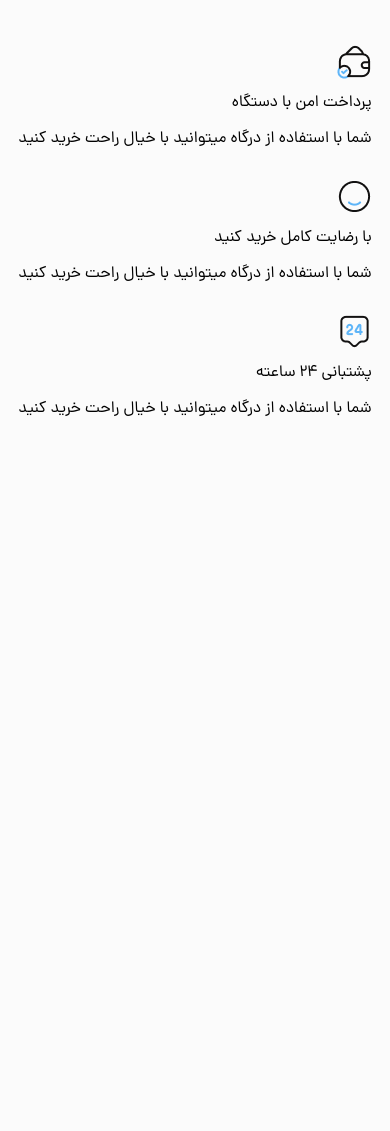
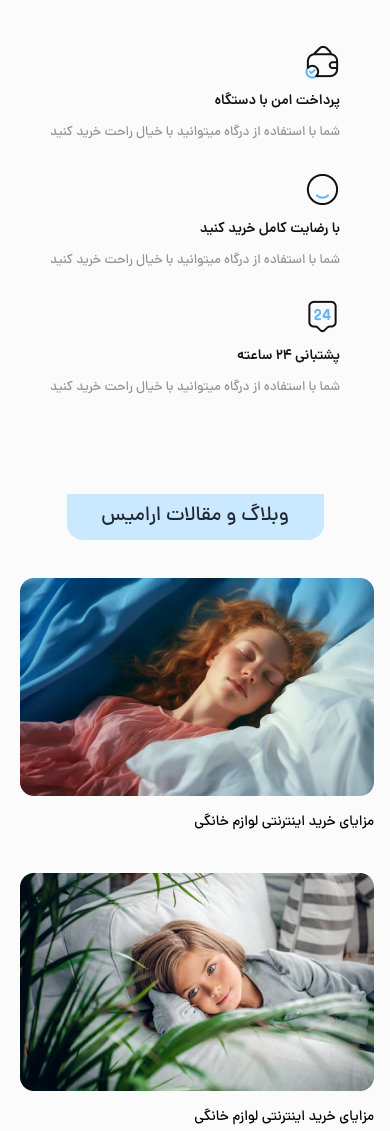
Before and after one commit to Amir-Sharafi-86/Aramis-shop, a website: page project/public/index.html in a window 390 px wide. Shown: the part 5050-6181 px from the top of the page. Before the commit the page ends 5471 px from the top, so only its background shows below. Drawn offline with nearby package versions, Linux system fonts and the light colour scheme.

Commit message:
a Section product And responsive

```diff
--- a/project/public/index.html
+++ b/project/public/index.html
@@ -428,13 +428,11 @@
             </div>
           </div>
         </div>
-
       </div>
     </div>
-
   </section>
   <!-- Section Satisfaction  -->
-  <section class="mt-[140px]" >
+  <section class="mt-[140px]  mb-[95px]" >
     <div class="container">
       <!-- Ttitle Section -->
       <div class="mb-12">
@@ -443,25 +441,57 @@
         </h1>
       </div>
       <!-- Grid Section -->
-      <div class="grid sm:grid-cols-2  md:grid-cols-4 lg:grid-cols-4 gap-7 justify-center items-center">
+      <div class="grid sm:grid-cols-2  md:grid-cols-3  gap-7 justify-center items-center">
         <!-- Satisfaction 1 -->
-        <div>
+        <div class="mx-auto">
           <img src="./images/Svg/Main/Svg-wallet-check (1).png"  alt="">
-          <P class="my-3">پرداخت امن با دستگاه</P>
-          <P>شما با استفاده از درگاه میتوانید با خیال راحت خرید کنید</P>
+          <P class="my-3 text-[#121111] text-[14px] md:text-base font-DanaDemibold">پرداخت امن با دستگاه</P>
+          <P class="font-DanaMedium text-[13px] text-[#929292]">شما با استفاده از درگاه میتوانید با خیال راحت خرید کنید</P>
         </div>
         <!-- Satisfaction 2 -->
-        <div>
+        <div class="mx-auto">
           <img src="./images/Svg/Main/grammerly.png "  alt="">
-          <P class="my-3">با رضایت کامل خرید کنید</P>
-          <P>شما با استفاده از درگاه میتوانید با خیال راحت خرید کنید</P>
+          <P class="my-3 text-[#121111] text-[14px] md:text-base font-DanaDemibold">با رضایت کامل خرید کنید</P>
+          <P class="font-DanaMedium text-[13px] text-[#929292]">شما با استفاده از درگاه میتوانید با خیال راحت خرید کنید</P>
         </div>
-        <div>
-          <img src="./images/Svg/Main/Svg-support (2).png "  alt="">
-          <P class="my-3">پشتبانی 24 ساعته</P>
-          <P>شما با استفاده از درگاه میتوانید با خیال راحت خرید کنید</P>
+        <div class="mx-auto">
+          <img src="./images/Svg/Main/Svg-support (2).png "  class="text-right" alt="">
+          <P class="my-3 text-[#121111] text-[14px] md:text-base font-DanaDemibold">پشتبانی 24 ساعته</P>
+          <P class="font-DanaMedium text-[13px] text-[#929292]">شما با استفاده از درگاه میتوانید با خیال راحت خرید کنید</P>
         </div>
       </div>
+    </div>
+  </section>
+  <!-- Section Product (4) -->
+  <section>
+    <div class="container">
+        <!-- Tittle Section  -->
+        <div class="text-natural-black font-DanaMedium text-[15px] md:text-[21px] mt-[6px] mx-auto text-center bg-natural-blue rounded-bl-2xl rounded-br-2xl w-[257px] h-[46px] mb-[38px]">
+          <button>
+            <p class="mt-[9px] text-xl">  وبلاگ و مقالات  ارامیس </p>
+          </button>
+        </div>
+        <!-- Grid Section product (3) -->
+        <div class="grid grid-cols-1 sm:grid-cols-2 md:grid-cols-3 gap-10">
+          <div>
+            <img src="./images/Footer/Top-footer (1).png" alt="" class="mb-[16px] md:mb-[14px]">
+            <p class="font-DanaMedium text-[14.2px] md:text-[18px]">مزایای خرید  اینترنتی لوازم خانگی</p>
+            <p></p>
+          </div>
+          <div>
+            <img src="./images/Footer/Top-footer (2).png" alt="" class="mb-[16px] md:mb-[14px]">
+            <p class="font-DanaMedium text-[14.2px] md:text-[18px]">مزایای خرید  اینترنتی لوازم خانگی</p>
+            <p></p>
+          </div>
+            <img src="./images/Footer/Top-footer (3).png" alt="" class="mb-[16px] md:mb-[14px]">
+            <p class="font-DanaMedium text-[14.2px] md:text-[18px]">مزایای خرید  اینترنتی لوازم خانگی</p>
+            <p></p>
+          </div>
+        </div>
+        <!-- Btn product -->
+        <div class="flex justify-center my-[75px]" >
+          <button class="w-[147px] h-11 bg-natural-blue-nav rounded-lg  text-white" type="button">مقالات بیشتر</button>
+        </div>
     </div>
   </section>
 </main>
```
Also changed, not shown: project/public/styles/app.css.
